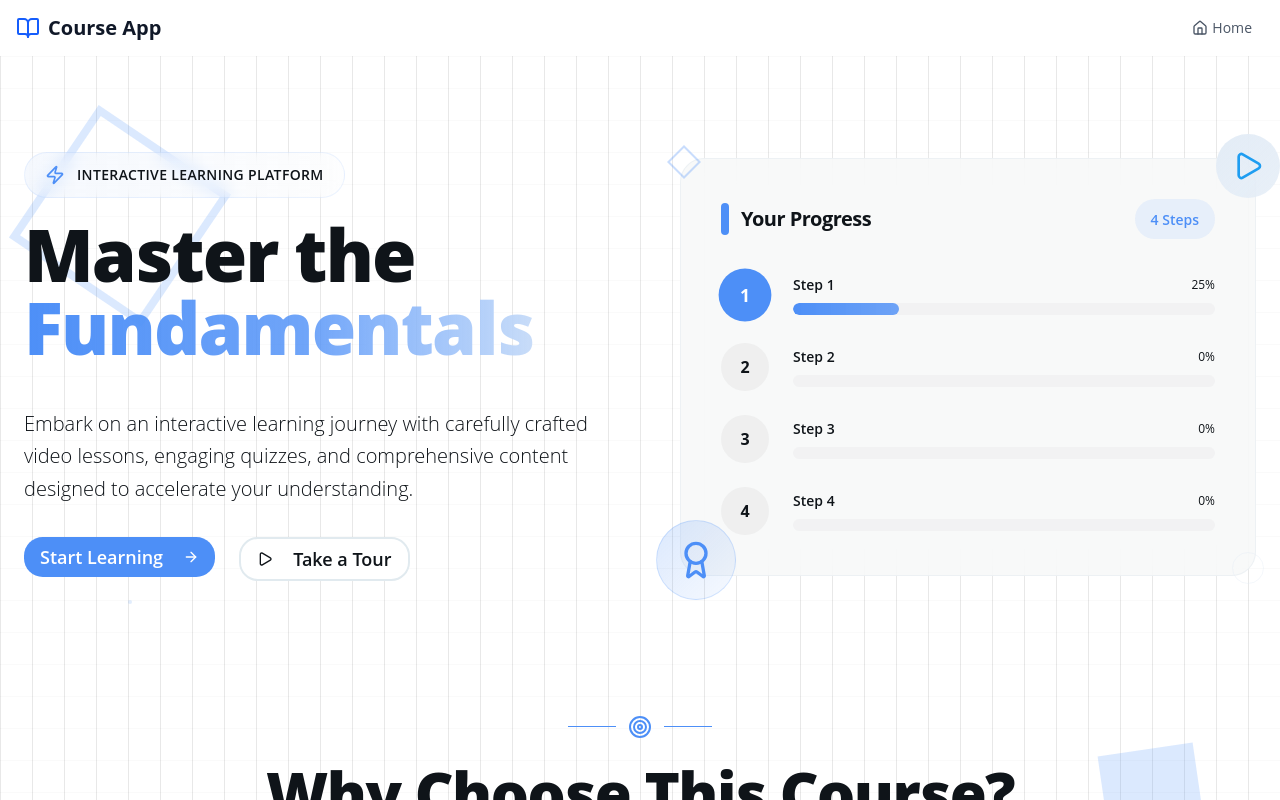
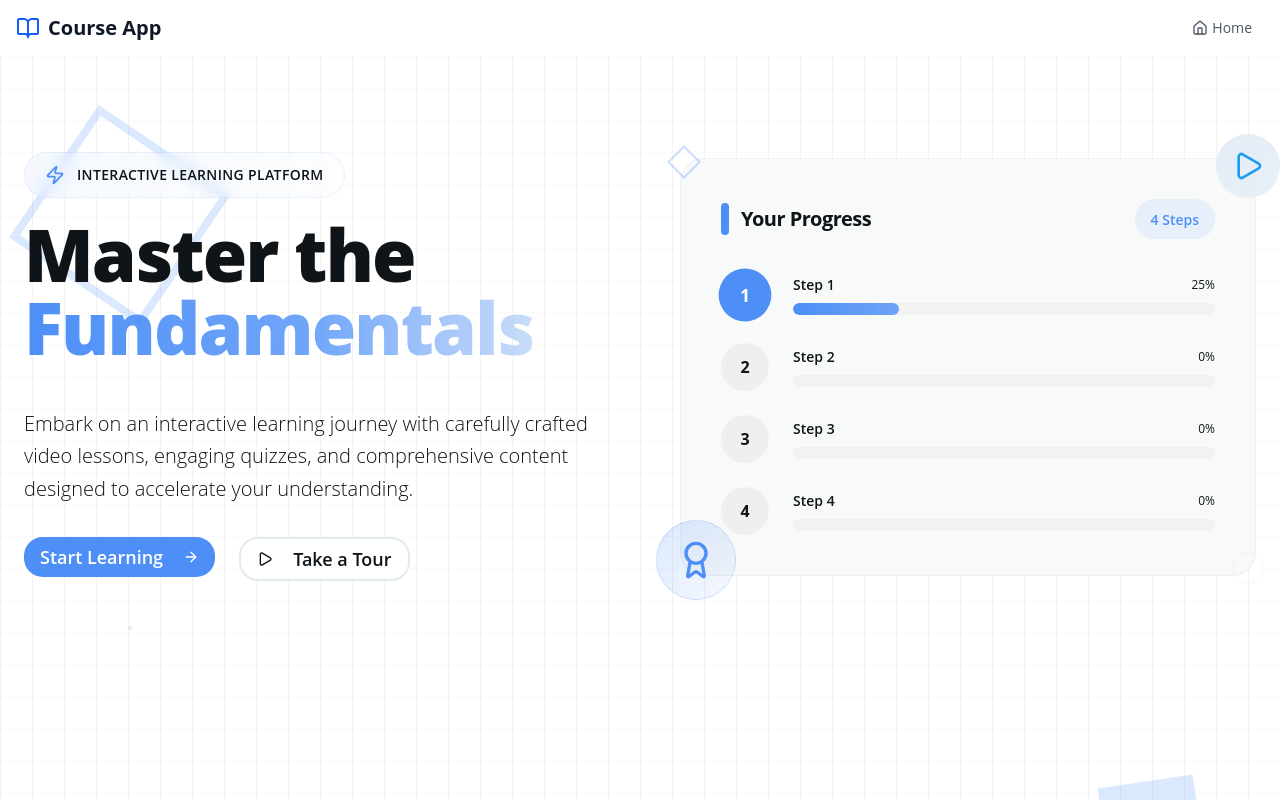
Before and after one commit to mhdshafi294/Mini-Storyline-Course-App, a Next.js app: page / in a window 1280 px wide. Shown: the top 800 px of the page. Built offline with nearby package versions, Linux system fonts and the light colour scheme.

Commit message:
minor style update

```diff
--- a/app/page.tsx
+++ b/app/page.tsx
@@ -25,7 +25,7 @@ export default function Home() {
       {/* Enhanced Swiss-Style Background */}
       <div className="absolute inset-0">
         {/* Grid Pattern */}
-        <div className="absolute inset-0 bg-[linear-gradient(rgba(0,0,0,0.02)_1px,transparent_1px),linear-gradient(90deg,rgba(0,0,0,0.09)_1px,transparent_1px)] dark:bg-[linear-gradient(rgba(255,255,255,0.7)_1px,transparent_1px),linear-gradient(90deg,rgba(255,255,255,0.7)_1px,transparent_1px)] bg-[size:32px_32px]" />
+        <div className="absolute inset-0 bg-[linear-gradient(rgba(0,0,0,0.02)_1px,transparent_1px),linear-gradient(90deg,rgba(0,0,0,0.05)_1px,transparent_1px)] dark:bg-[linear-gradient(rgba(255,255,255,0.3)_1px,transparent_1px),linear-gradient(90deg,rgba(255,255,255,0.3)_1px,transparent_1px)] bg-[size:32px_32px]" />
 
         {/* Radial Gradient Overlays */}
         <div className="absolute top-0 left-0 w-full h-full bg-gradient-radial from-primary/[0.02] via-transparent to-transparent" />
@@ -72,7 +72,7 @@ export default function Home() {
         {/* Main Content */}
         <main className="max-w-7xl mx-auto px-6 py-24">
           {/* Hero Section */}
-          <div className="grid lg:grid-cols-2 gap-12 sm:gap-16 lg:gap-20 items-center mb-16 sm:mb-24 lg:mb-32">
+          <div className="grid lg:grid-cols-2 gap-12 sm:gap-16 lg:gap-20 items-center mb-16 sm:mb-24 lg:mb-64 ">
             <div
               className={`space-y-12 transition-all duration-1000 ${
                 isVisible
```
